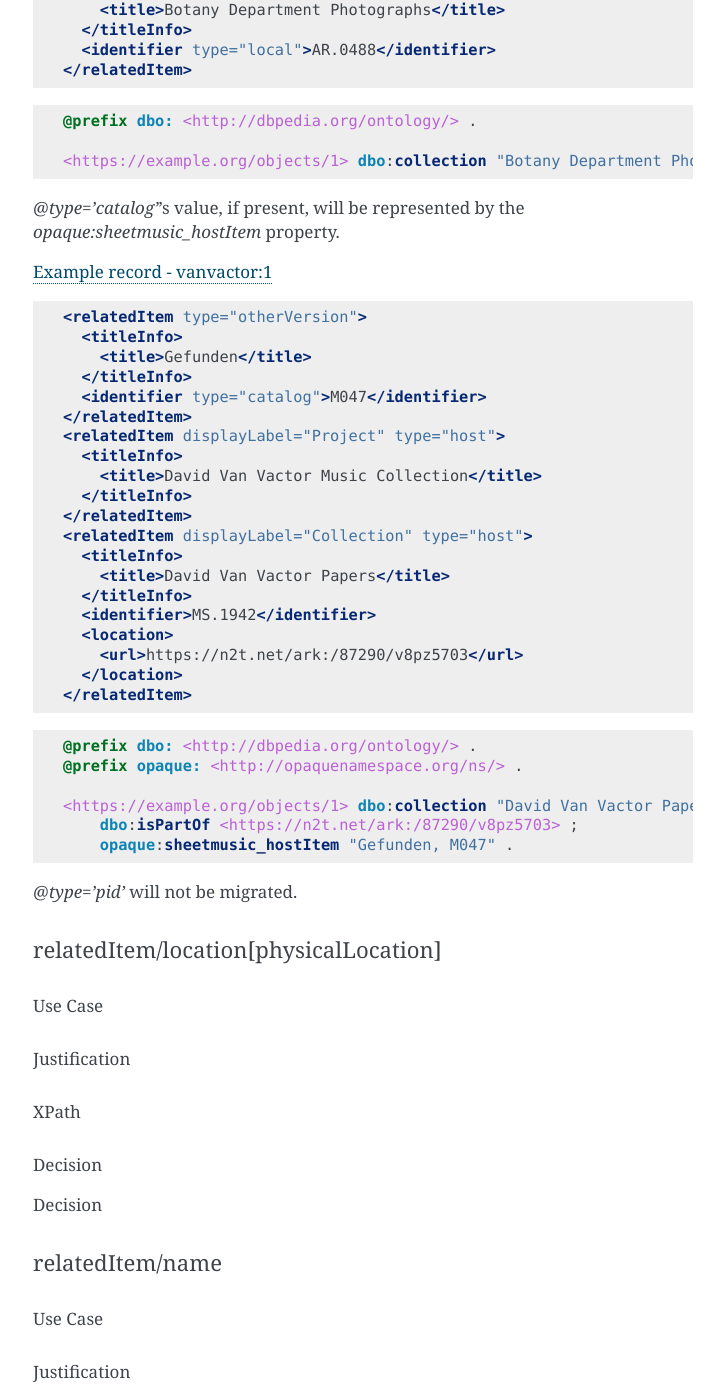
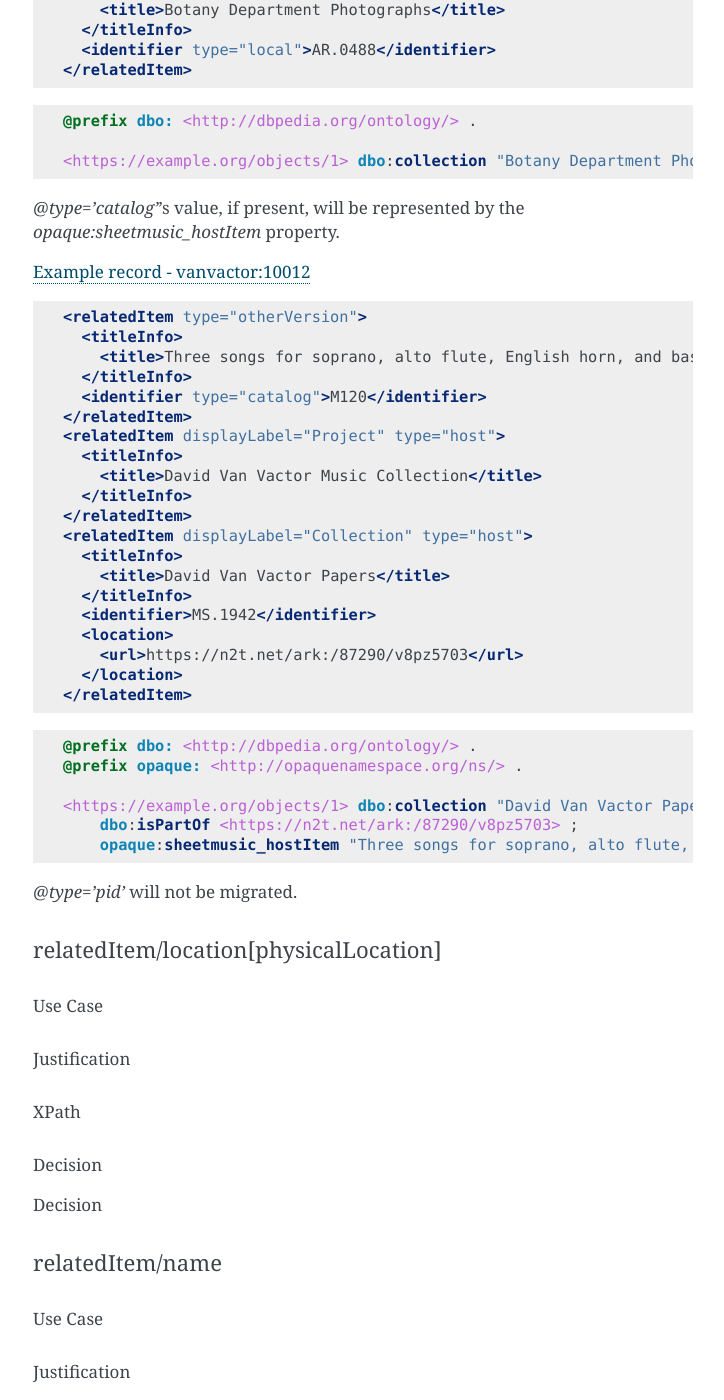
Before and after one commit to UTKcataloging/mods_to_rdf, a Sphinx documentation site: the page built from docs/source/contents/4_draft_mapping.rst, in a window 1280 px wide and 1400 px high, scrolled down 50405 px. Shown: the whole window, without its empty margins (387-1111 px from the left). Built offline with Sphinx 7.4.7, drawn with Linux system fonts in a browser that asks for light colours; formulas are drawn with MathJax 3.

Commit message:
Fix non-unique explicit target name.

```diff
--- a/docs/source/contents/4_draft_mapping.rst
+++ b/docs/source/contents/4_draft_mapping.rst
@@ -2347,15 +2347,15 @@ Decision
 
 `@type='catalog'`'s value, if present, will be represented by the `opaque:sheetmusic_hostItem` property.
 
-`Example record - vanvactor:1 <https://digital.lib.utk.edu/collections/islandora/object/vanvactor:1/datastream/MODS/view>`_
+`Example record - vanvactor:10012 <https://digital.lib.utk.edu/collections/islandora/object/vanvactor:10012/datastream/MODS/view>`_
 
 .. code-block:: xml
 
     <relatedItem type="otherVersion">
       <titleInfo>
-        <title>Gefunden</title>
+        <title>Three songs for soprano, alto flute, English horn, and bass clarinet</title>
       </titleInfo>
-      <identifier type="catalog">M047</identifier>
+      <identifier type="catalog">M120</identifier>
     </relatedItem>
     <relatedItem displayLabel="Project" type="host">
       <titleInfo>
@@ -2379,7 +2379,7 @@ Decision
 
     <https://example.org/objects/1> dbo:collection "David Van Vactor Papers, MS.1942" ;
         dbo:isPartOf <https://n2t.net/ark:/87290/v8pz5703> ;
-        opaque:sheetmusic_hostItem "Gefunden, M047" .
+        opaque:sheetmusic_hostItem "Three songs for soprano, alto flute, English horn, and bass clarinet, M120" .
 
 `@type='pid'` will not be migrated.
 
```
